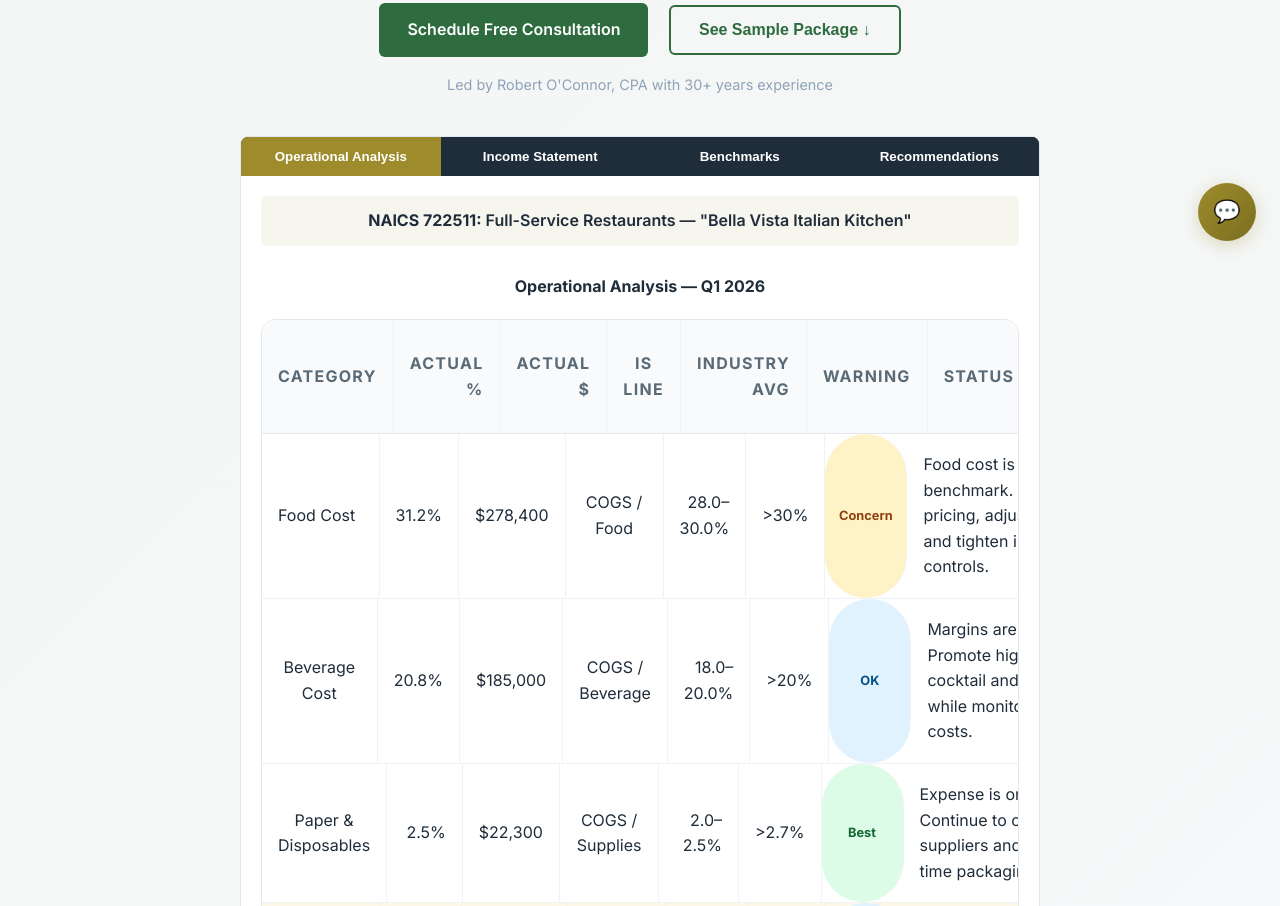
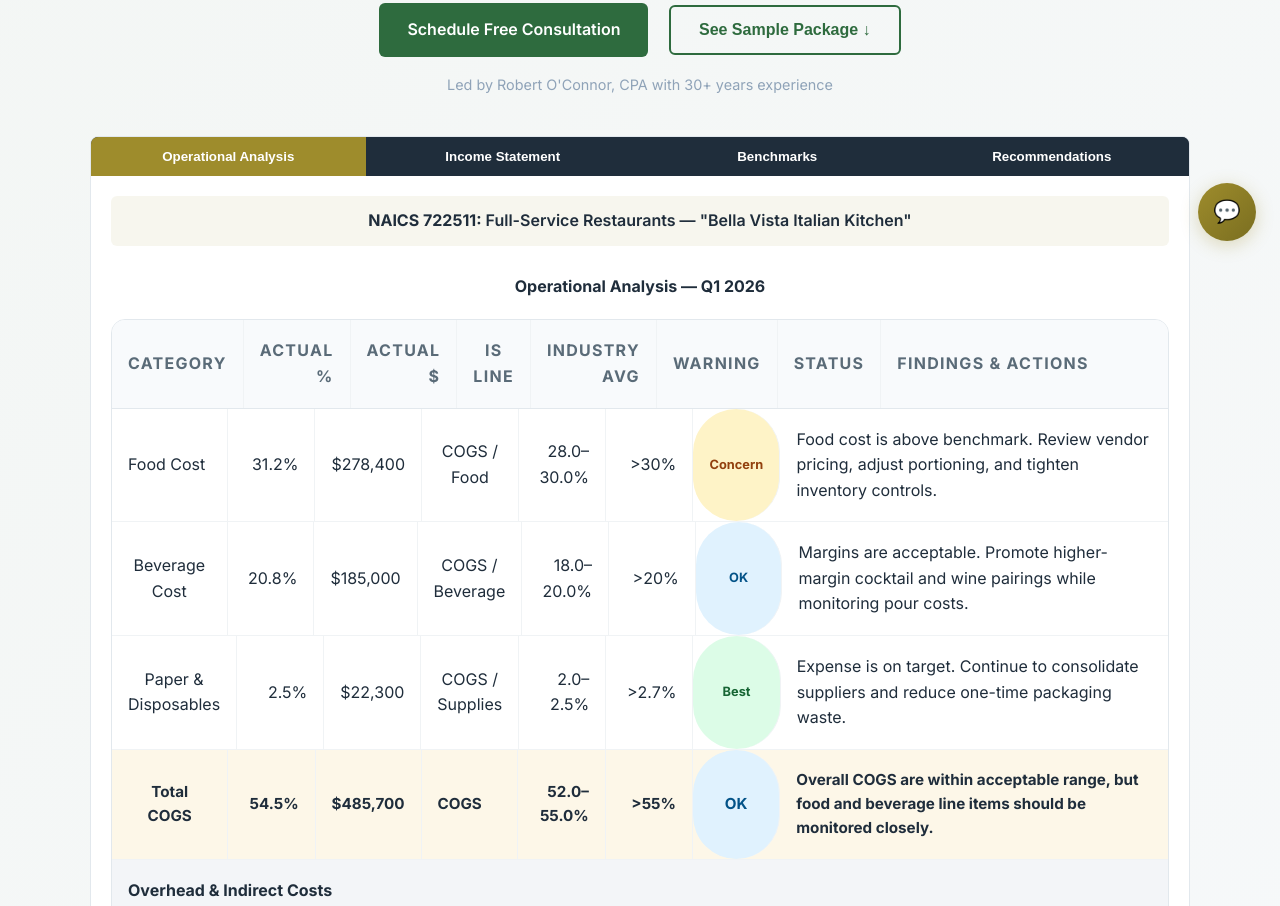
Before and after one commit to oconnor1171/agility-website, a plain HTML site: page pages/financial-analysis.html in a window 1280 px wide. Shown: the part 535-1441 px from the top of the page. Drawn offline with nearby package versions, Linux system fonts and the light colour scheme; a script that the page names is missing.

Commit message:
column width

```diff
--- a/css/financial-analysis.css
+++ b/css/financial-analysis.css
@@ -118,7 +118,8 @@
   border: 1px solid var(--fa-border);
   border-radius: 8px;
   margin: 40px auto 0;
-  max-width: 800px;
+  max-width: 1100px;
+  width: calc(100% - 32px);
   overflow: hidden;
 }
 
@@ -270,7 +271,7 @@
 
 .fa-ops-table-row {
   display: grid;
-  grid-template-columns: 1.5fr 0.95fr 0.95fr 1.25fr 1fr 0.95fr 0.95fr 3.1fr;
+  grid-template-columns: 1.2fr 0.9fr 0.9fr 1fr 0.9fr 0.9fr 0.9fr 4.0fr;
   gap: 0;
   border-bottom: 1px solid var(--fa-border-light);
   background: #fff;
```
